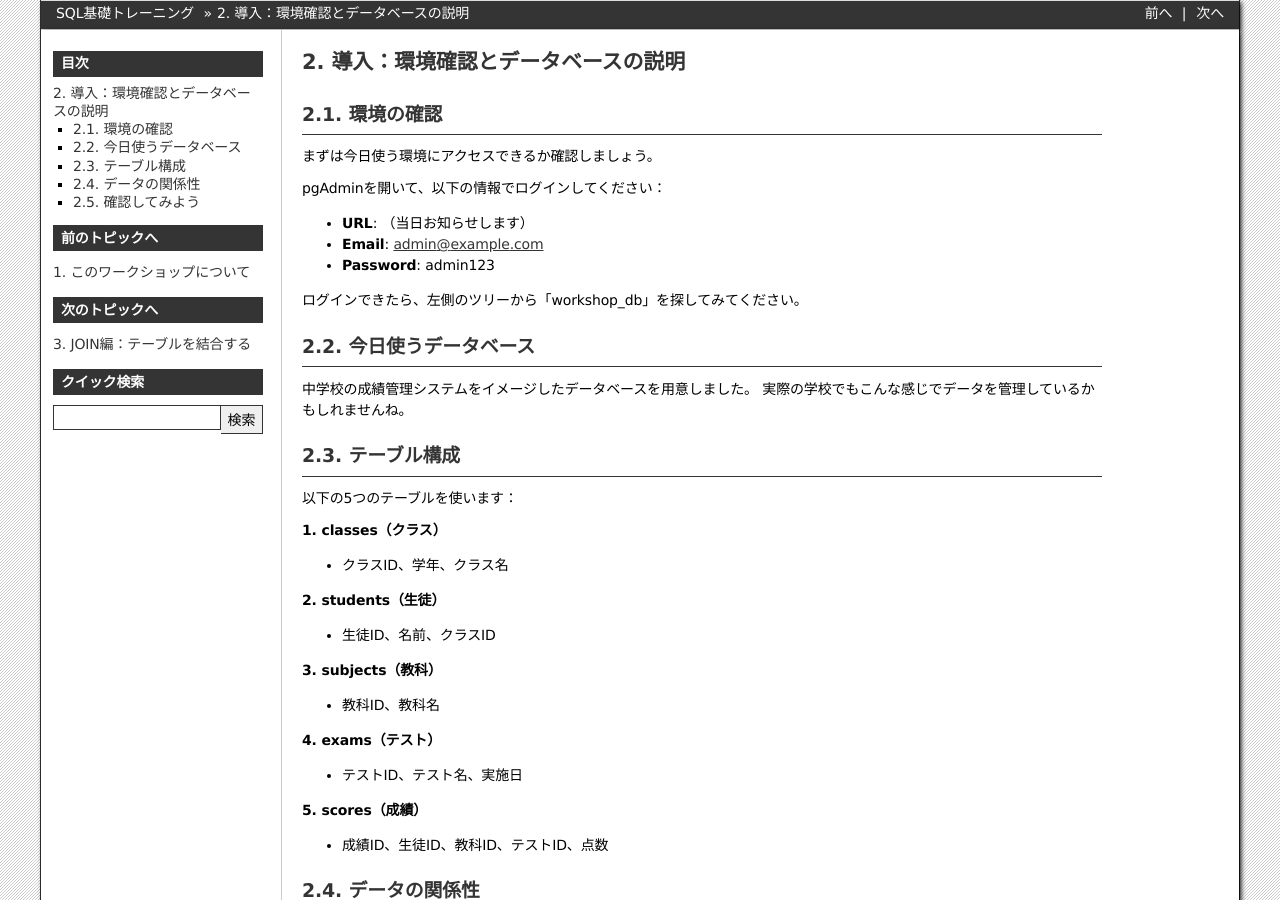
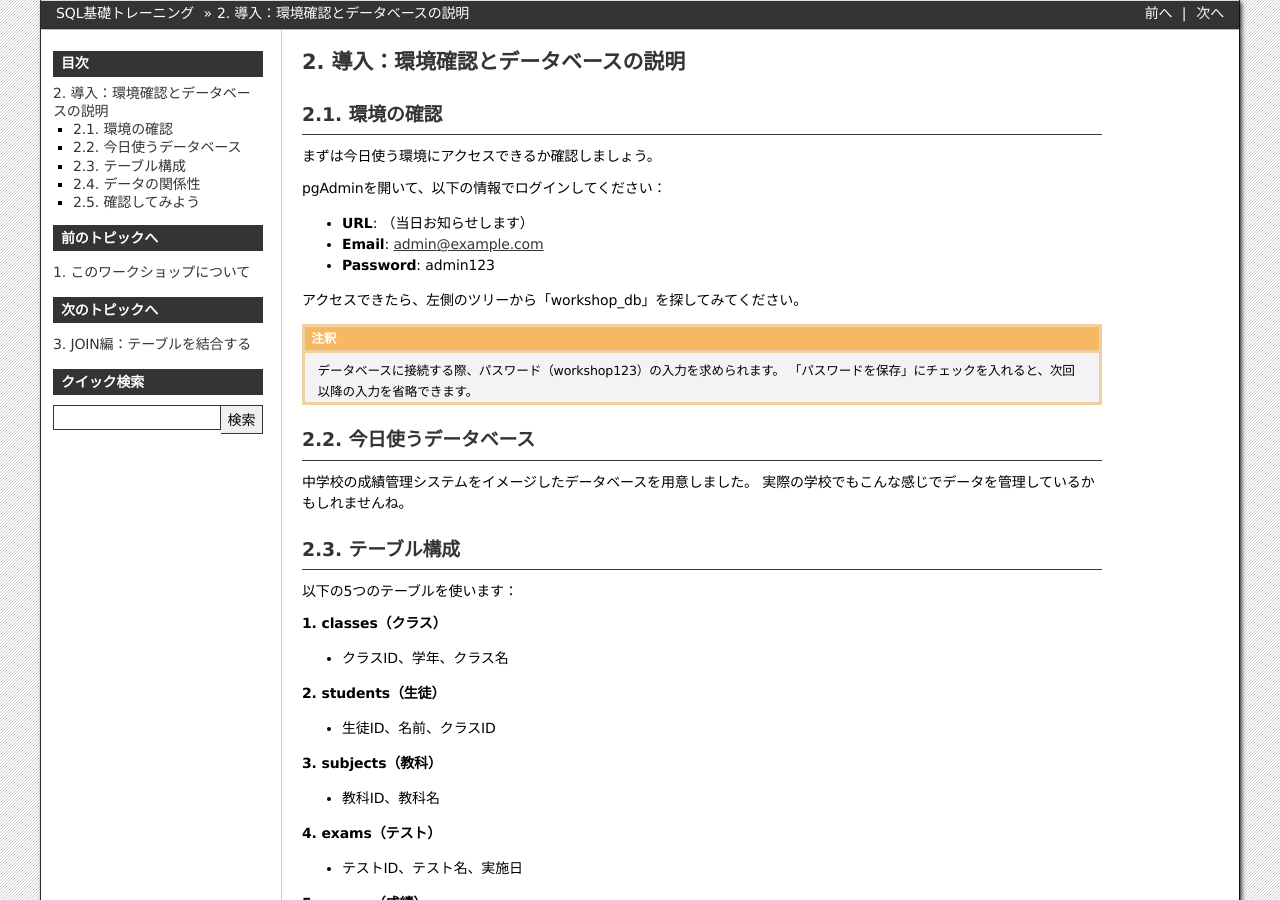
Before and after one commit to tokibito/techramen-2025-workshop, a Sphinx documentation site: the page built from docs/source/02-introduction.rst, in a window 1280 px wide and 900 px high. Built offline with Sphinx 7.4.7, drawn with Linux system fonts in a browser that asks for light colours.

Commit message:
pgAdminの調整

```diff
--- a/docs/source/02-introduction.rst
+++ b/docs/source/02-introduction.rst
@@ -13,7 +13,11 @@ pgAdminを開いて、以下の情報でログインしてください：
 * **Email**: admin@example.com
 * **Password**: admin123
 
-ログインできたら、左側のツリーから「workshop_db」を探してみてください。
+アクセスできたら、左側のツリーから「workshop_db」を探してみてください。
+
+.. note::
+   データベースに接続する際、パスワード（workshop123）の入力を求められます。
+   「パスワードを保存」にチェックを入れると、次回以降の入力を省略できます。
 
 今日使うデータベース
 ====================
```
Also changed, not shown: README.md (+10 -0 lines), 2 other files.
